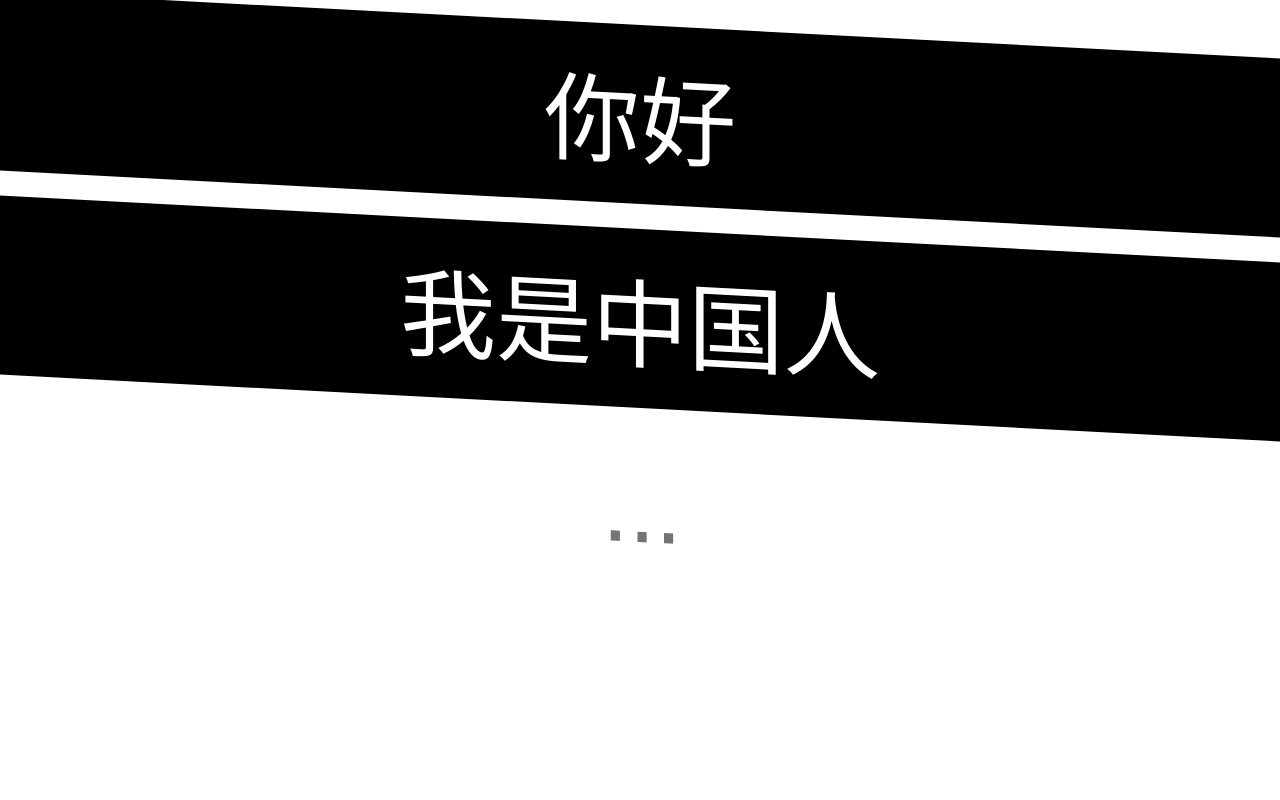
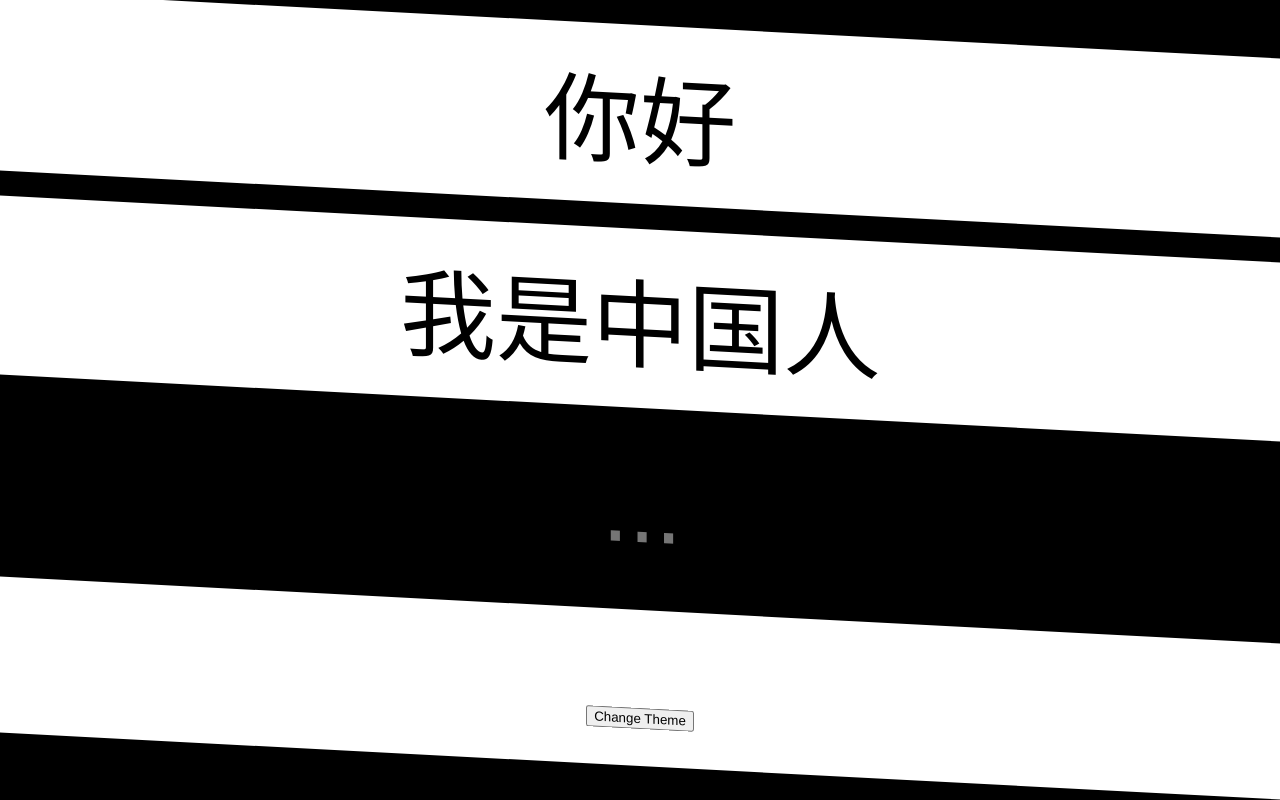
Before and after one commit to maxburkhardt/flazh, a React (Create React App) app: page / in a window 1280 px wide. Built offline with nearby package versions, Linux system fonts and the light colour scheme.

Commit message:
Theming setup

```diff
--- a/src/App.tsx
+++ b/src/App.tsx
@@ -1,20 +1,15 @@
 /** @jsxImportSource @emotion/react */
-import { css } from "@emotion/react";
-import DisplayCard from "./components/DisplayCard";
-import InputCard from "./components/InputCard";
-
-const appStyle = css`
-  text-align: center;
-  min-width: 1000px;
-`;
+import { useState } from "react";
+import { ThemeProvider } from "@emotion/react";
+import { night } from "./theme";
+import GameContainer from "./GameContainer";
 
 function App() {
+  const [theme, updateTheme] = useState(night);
   return (
-    <div css={appStyle}>
-      <DisplayCard>你好</DisplayCard>
-      <DisplayCard>我是中国人</DisplayCard>
-      <InputCard lang="zh-Hans" />
-    </div>
+    <ThemeProvider theme={theme}>
+      <GameContainer updateTheme={updateTheme} />
+    </ThemeProvider>
   );
 }
 
--- /dev/null
+++ b/src/GameContainer.tsx
@@ -0,0 +1,32 @@
+/** @jsxImportSource @emotion/react */
+import { css, useTheme, Theme } from "@emotion/react";
+import DisplayCard from "./components/DisplayCard";
+import InputCard from "./components/InputCard";
+import { day } from "./theme";
+
+export type Props = {
+  updateTheme: (t: Theme) => void;
+};
+
+function GameContainer({ updateTheme }: Props) {
+  const theme = useTheme();
+  const style = css`
+    text-align: center;
+    min-width: 1000px;
+    background-color: ${theme.colors.appBackground};
+    height: 100vh;
+    overflow: auto;
+  `;
+  return (
+    <div css={style}>
+      <DisplayCard>你好</DisplayCard>
+      <DisplayCard>我是中国人</DisplayCard>
+      <InputCard lang="zh-Hans" />
+      <DisplayCard>
+        <button onClick={() => updateTheme(day)}>Change Theme</button>
+      </DisplayCard>
+    </div>
+  );
+}
+
+export default GameContainer;
--- a/src/components/DisplayCard.tsx
+++ b/src/components/DisplayCard.tsx
@@ -1,21 +1,21 @@
 /** @jsxImportSource @emotion/react */
-import { css } from "@emotion/react";
-
-const cardStyle = css`
-  text-align: center;
-  font-size: 72pt;
-  padding: 20px;
-  transform: skew(0deg, 3deg);
-  margin: 25px auto;
-  background-color: #000;
-  color: #fff;
-`;
+import { css, useTheme } from "@emotion/react";
 
 export type Props = {
   children?: React.ReactNode;
 };
 
 function DisplayCard({ children }: Props) {
+  const theme = useTheme();
+  const cardStyle = css`
+    text-align: center;
+    font-size: 72pt;
+    padding: 20px;
+    transform: skew(0deg, 3deg);
+    margin: 25px auto;
+    background-color: ${theme.colors.displayBackground};
+    color: ${theme.colors.displayForeground};
+  `;
   return <div css={cardStyle}>{children}</div>;
 }
 
--- a/src/components/InputCard.tsx
+++ b/src/components/InputCard.tsx
@@ -1,29 +1,29 @@
 /** @jsxImportSource @emotion/react */
-import { css } from "@emotion/react";
+import { css, useTheme } from "@emotion/react";
 
+export type Props = {
+  lang: "en" | "zh-Hans";
+};
+
+function InputCard({ lang }: Props) {
+  const theme = useTheme();
   const cardStyle = css`
     padding: 20px;
     transform: skew(0deg, 3deg);
     margin: 25px auto;
-  background-color: #fff;
+    background-color: ${theme.colors.inputBackground};
   `;
-
   const inputStyle = css`
     font-size: 72pt;
     width: 100%;
     background: transparent;
+    color: ${theme.colors.inputForeground};
     border: none;
     text-align: center;
     :focus {
       outline: none;
     }
   `;
-
-export type Props = {
-  lang: "en" | "zh-Hans";
-};
-
-function InputCard({ lang }: Props) {
   return (
     <div css={cardStyle}>
       <input type="text" lang={lang} css={inputStyle} placeholder="..."></input>
--- /dev/null
+++ b/src/theme.ts
@@ -0,0 +1,21 @@
+import { Theme } from "@emotion/react";
+const day: Theme = {
+  colors: {
+    appBackground: "#fff",
+    displayBackground: "#000",
+    displayForeground: "#fff",
+    inputBackground: "#fff",
+    inputForeground: "#000",
+  },
+};
+const night: Theme = {
+  colors: {
+    appBackground: "#000",
+    displayBackground: "#fff",
+    displayForeground: "#000",
+    inputBackground: "#000",
+    inputForeground: "#fff",
+  },
+};
+
+export { day, night };
```
Also changed, not shown: src/emotion.d.ts (added, +13 -0 lines). Lines whose indentation alone changed are shown as unchanged.
